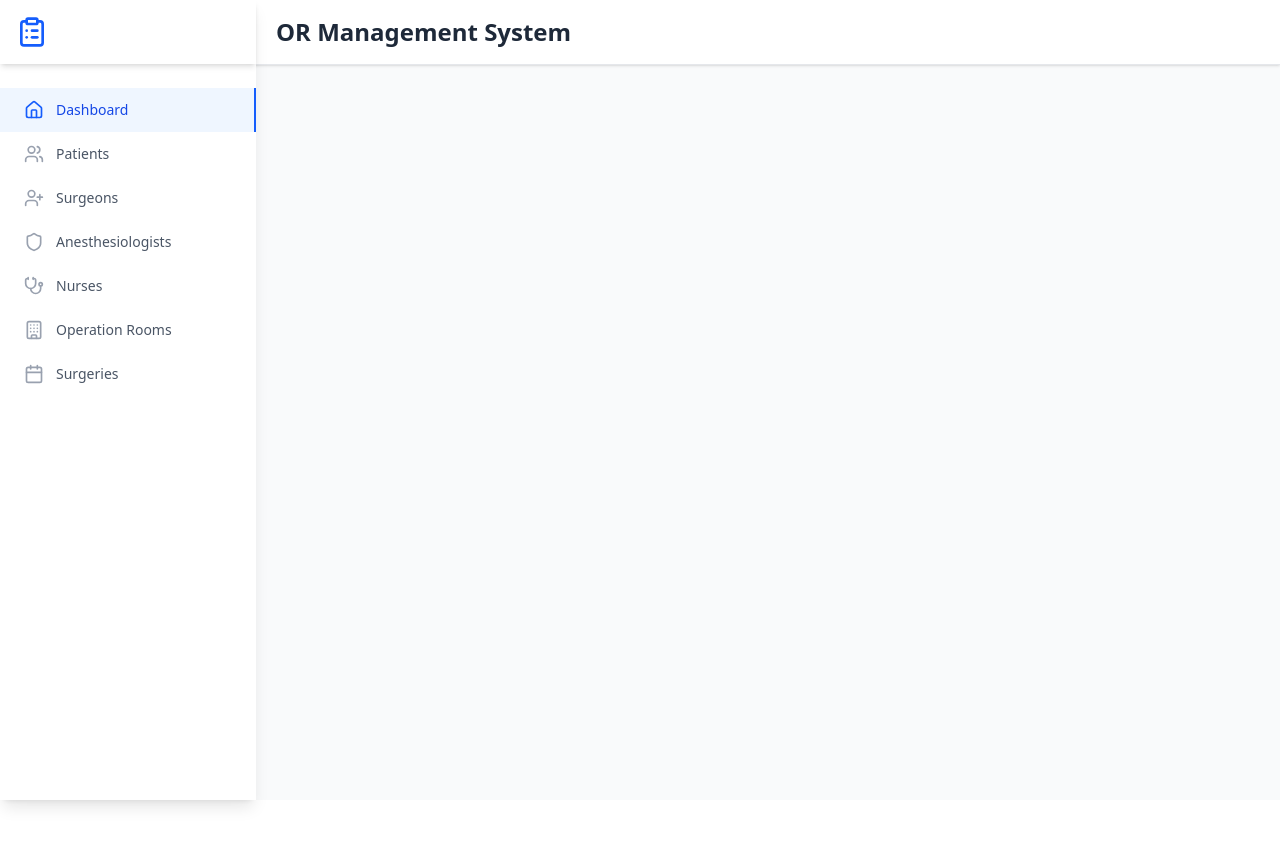
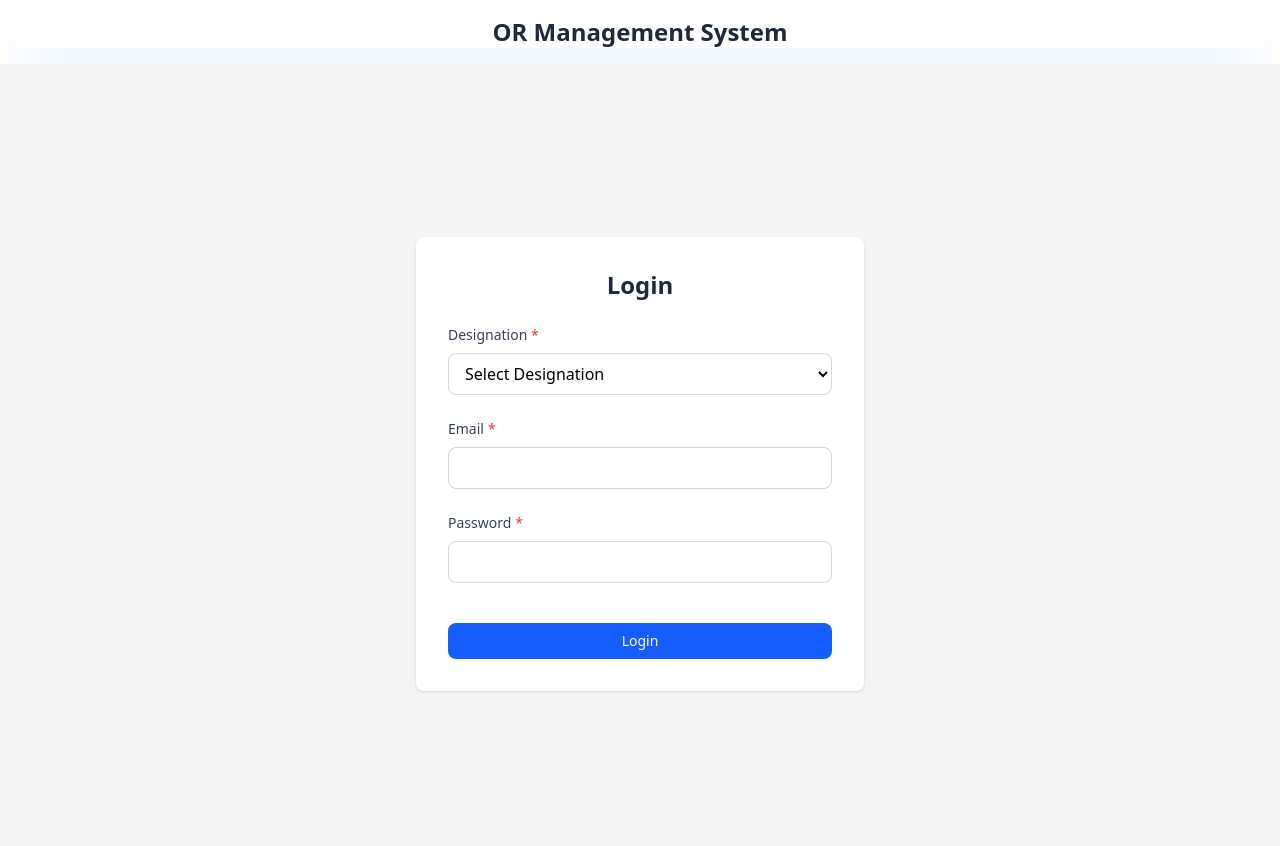
Before and after one commit to atharv-batule/OR-MANAGEMENT-SYSTEM, a React (Vite) app in the folder frontend/: page / in a window 1280 px wide. Shown: the top 846 px of the page. Before the commit the page ends 800 px from the top, so only its background shows below. Built offline with nearby package versions, Linux system fonts and the light colour scheme.

Commit message:
fixed routes in frontend

```diff
--- a/frontend/src/App.jsx
+++ b/frontend/src/App.jsx
@@ -21,7 +21,7 @@ function App() {
       <Router>
       <Routes>
           {/* Login page (no sidebar, appears first) */}
-          <Route path="/login" element={<Login/>} />
+          <Route path="/" element={<Login/>} />
 
           {/* All other pages (with sidebar) */}
           <Route
--- a/frontend/src/components/layout/Navbar.jsx
+++ b/frontend/src/components/layout/Navbar.jsx
@@ -18,7 +18,7 @@ const Navbar = () => {
   const [isOpen, setIsOpen] = useState(false);
 
   const navigationItems = [
-    { path: '/', label: 'Dashboard', icon: Home },
+    { path: '/dashboard', label: 'Dashboard', icon: Home },
     { path: '/patients', label: 'Patients', icon: Users },
     { path: '/surgeons', label: 'Surgeons', icon: UserPlus },
     { path: '/anesthesiologists', label: 'Anesthesiologists', icon: Shield },
```
